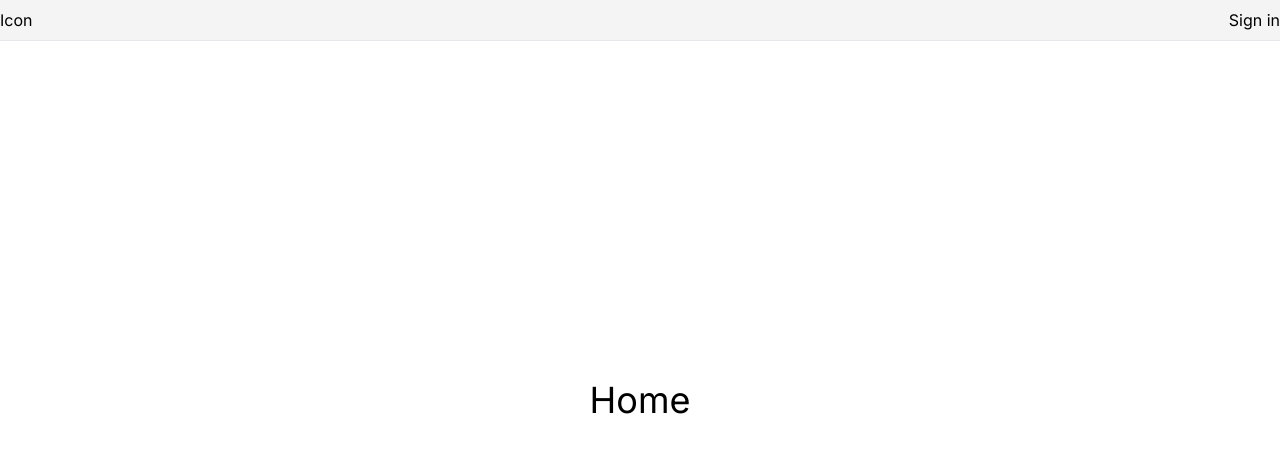
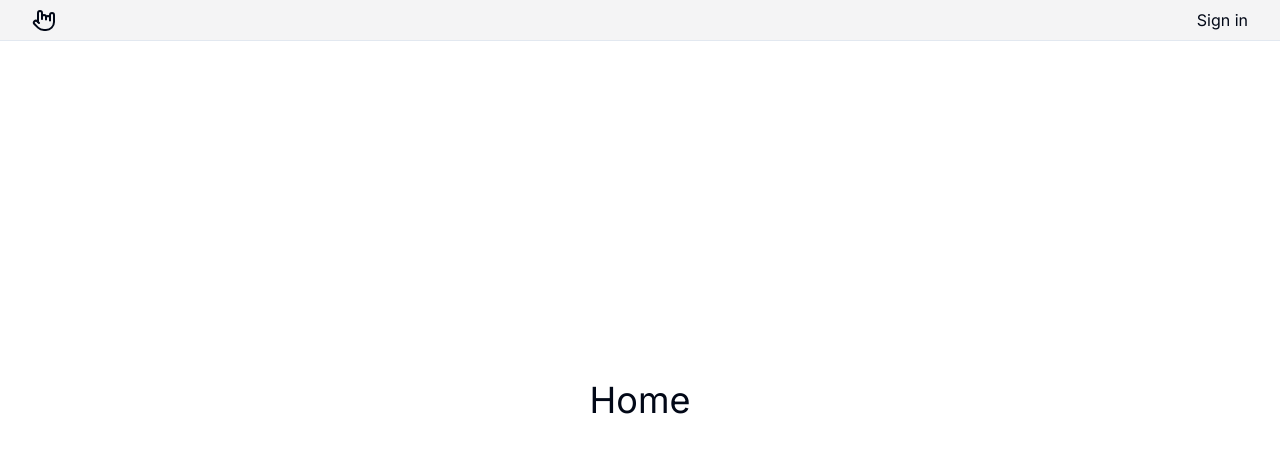
Before and after one commit to andrews1022/sign-in-up-form, a Next.js app: page / in a window 1280 px wide. Shown: the top 452 px of the page. Built offline with nearby package versions, Linux system fonts and the light colour scheme.

Commit message:
installed shadcn ui and updated Navbar

```diff
--- a/package.json
+++ b/package.json
@@ -13,11 +13,16 @@
     "@types/react": "18.2.21",
     "@types/react-dom": "18.2.7",
     "autoprefixer": "10.4.15",
+    "class-variance-authority": "^0.7.0",
+    "clsx": "^2.0.0",
+    "lucide-react": "^0.279.0",
     "next": "13.4.19",
     "postcss": "8.4.29",
     "react": "18.2.0",
     "react-dom": "18.2.0",
+    "tailwind-merge": "^1.14.0",
     "tailwindcss": "3.3.3",
+    "tailwindcss-animate": "^1.0.7",
     "typescript": "5.2.2"
   }
 }
--- a/src/app/globals.css
+++ /dev/null
@@ -1,50 +0,0 @@
-@tailwind base;
-@tailwind components;
-@tailwind utilities;
-
-*,
-*::before,
-*::after {
-  box-sizing: border-box;
-}
-
-* {
-  margin: 0;
-  padding: 0;
-}
-
-body {
-  line-height: 1.5;
-  -webkit-font-smoothing: antialiased;
-}
-
-img,
-picture,
-video,
-canvas,
-svg {
-  display: block;
-  max-width: 100%;
-}
-
-input,
-button,
-textarea,
-select {
-  font: inherit;
-}
-
-p,
-h1,
-h2,
-h3,
-h4,
-h5,
-h6 {
-  overflow-wrap: break-word;
-}
-
-#root,
-#__next {
-  isolation: isolate;
-}
--- a/src/app/layout.tsx
+++ b/src/app/layout.tsx
@@ -4,7 +4,7 @@
 import type { Metadata } from "next";
 import type { ReactNode } from "react";
 
-import "./globals.css";
+import "@/styles/globals.css";
 
 const inter = Inter({ subsets: ["latin"] });
 
--- a/src/components/Navbar.tsx
+++ b/src/components/Navbar.tsx
@@ -1,15 +1,21 @@
 import Link from "next/link";
+import { HandMetal } from "lucide-react";
 
 const Navbar = () => {
   return (
-    <div className=" bg-zinc-100 py-2 border-b border-s-zinc-200 fixed w-full z-10 top-0">
-      <div className="container flex items-center justify-between">
-        <Link href="/">
-          <p>Icon</p>
-        </Link>
-        <Link href="/sign-in">Sign in</Link>
-      </div>
-    </div>
+    <nav className=" bg-zinc-100 py-2 border-b border-s-zinc-200 fixed w-full z-10 top-0">
+      <ul className="container flex items-center justify-between">
+        <li>
+          <Link href="/">
+            <HandMetal />
+          </Link>
+        </li>
+
+        <li>
+          <Link href="/sign-in">Sign in</Link>
+        </li>
+      </ul>
+    </nav>
   );
 };
 
--- /dev/null
+++ b/src/styles/globals.css
@@ -0,0 +1,125 @@
+@tailwind base;
+@tailwind components;
+@tailwind utilities;
+
+@layer base {
+  :root {
+    --background: 0 0% 100%;
+    --foreground: 222.2 84% 4.9%;
+
+    --muted: 210 40% 96.1%;
+    --muted-foreground: 215.4 16.3% 46.9%;
+
+    --popover: 0 0% 100%;
+    --popover-foreground: 222.2 84% 4.9%;
+
+    --card: 0 0% 100%;
+    --card-foreground: 222.2 84% 4.9%;
+
+    --border: 214.3 31.8% 91.4%;
+    --input: 214.3 31.8% 91.4%;
+
+    --primary: 222.2 47.4% 11.2%;
+    --primary-foreground: 210 40% 98%;
+
+    --secondary: 210 40% 96.1%;
+    --secondary-foreground: 222.2 47.4% 11.2%;
+
+    --accent: 210 40% 96.1%;
+    --accent-foreground: 222.2 47.4% 11.2%;
+
+    --destructive: 0 84.2% 60.2%;
+    --destructive-foreground: 210 40% 98%;
+
+    --ring: 215 20.2% 65.1%;
+
+    --radius: 0.5rem;
+  }
+
+  .dark {
+    --background: 222.2 84% 4.9%;
+    --foreground: 210 40% 98%;
+
+    --muted: 217.2 32.6% 17.5%;
+    --muted-foreground: 215 20.2% 65.1%;
+
+    --popover: 222.2 84% 4.9%;
+    --popover-foreground: 210 40% 98%;
+
+    --card: 222.2 84% 4.9%;
+    --card-foreground: 210 40% 98%;
+
+    --border: 217.2 32.6% 17.5%;
+    --input: 217.2 32.6% 17.5%;
+
+    --primary: 210 40% 98%;
+    --primary-foreground: 222.2 47.4% 11.2%;
+
+    --secondary: 217.2 32.6% 17.5%;
+    --secondary-foreground: 210 40% 98%;
+
+    --accent: 217.2 32.6% 17.5%;
+    --accent-foreground: 210 40% 98%;
+
+    --destructive: 0 62.8% 30.6%;
+    --destructive-foreground: 0 85.7% 97.3%;
+
+    --ring: 217.2 32.6% 17.5%;
+  }
+}
+
+@layer base {
+  * {
+    @apply border-border;
+  }
+  body {
+    @apply bg-background text-foreground;
+  }
+}
+
+*,
+*::before,
+*::after {
+  box-sizing: border-box;
+}
+
+* {
+  margin: 0;
+  padding: 0;
+}
+
+body {
+  line-height: 1.5;
+  -webkit-font-smoothing: antialiased;
+}
+
+img,
+picture,
+video,
+canvas,
+svg {
+  display: block;
+  max-width: 100%;
+}
+
+input,
+button,
+textarea,
+select {
+  font: inherit;
+}
+
+p,
+h1,
+h2,
+h3,
+h4,
+h5,
+h6 {
+  overflow-wrap: break-word;
+}
+
+#root,
+#__next {
+  isolation: isolate;
+}
--- a/tailwind.config.ts
+++ b/tailwind.config.ts
@@ -7,13 +7,75 @@
     "./src/app/**/*.{js,ts,jsx,tsx,mdx}"
   ],
   theme: {
+    container: {
+      center: true,
+      padding: "2rem",
+      screens: {
+        "2xl": "1400px"
+      }
+    },
     extend: {
       backgroundImage: {
         "gradient-radial": "radial-gradient(var(--tw-gradient-stops))",
         "gradient-conic": "conic-gradient(from 180deg at 50% 50%, var(--tw-gradient-stops))"
+      },
+      colors: {
+        border: "hsl(var(--border))",
+        input: "hsl(var(--input))",
+        ring: "hsl(var(--ring))",
+        background: "hsl(var(--background))",
+        foreground: "hsl(var(--foreground))",
+        primary: {
+          DEFAULT: "hsl(var(--primary))",
+          foreground: "hsl(var(--primary-foreground))"
+        },
+        secondary: {
+          DEFAULT: "hsl(var(--secondary))",
+          foreground: "hsl(var(--secondary-foreground))"
+        },
+        destructive: {
+          DEFAULT: "hsl(var(--destructive))",
+          foreground: "hsl(var(--destructive-foreground))"
+        },
+        muted: {
+          DEFAULT: "hsl(var(--muted))",
+          foreground: "hsl(var(--muted-foreground))"
+        },
+        accent: {
+          DEFAULT: "hsl(var(--accent))",
+          foreground: "hsl(var(--accent-foreground))"
+        },
+        popover: {
+          DEFAULT: "hsl(var(--popover))",
+          foreground: "hsl(var(--popover-foreground))"
+        },
+        card: {
+          DEFAULT: "hsl(var(--card))",
+          foreground: "hsl(var(--card-foreground))"
+        }
+      },
+      borderRadius: {
+        lg: "var(--radius)",
+        md: "calc(var(--radius) - 2px)",
+        sm: "calc(var(--radius) - 4px)"
+      },
+      keyframes: {
+        "accordion-down": {
+          from: { height: "0" },
+          to: { height: "var(--radix-accordion-content-height)" }
+        },
+        "accordion-up": {
+          from: { height: "var(--radix-accordion-content-height)" },
+          to: { height: "0" }
+        }
+      },
+      animation: {
+        "accordion-down": "accordion-down 0.2s ease-out",
+        "accordion-up": "accordion-up 0.2s ease-out"
       }
     }
   },
-  plugins: []
+  plugins: [require("tailwindcss-animate")]
 };
+
 export default config;
```
Also changed, not shown: src/lib/utils.ts (added, +7 -0 lines), components.json (added), 1 other file (tests, documents, lock files or other folders).
